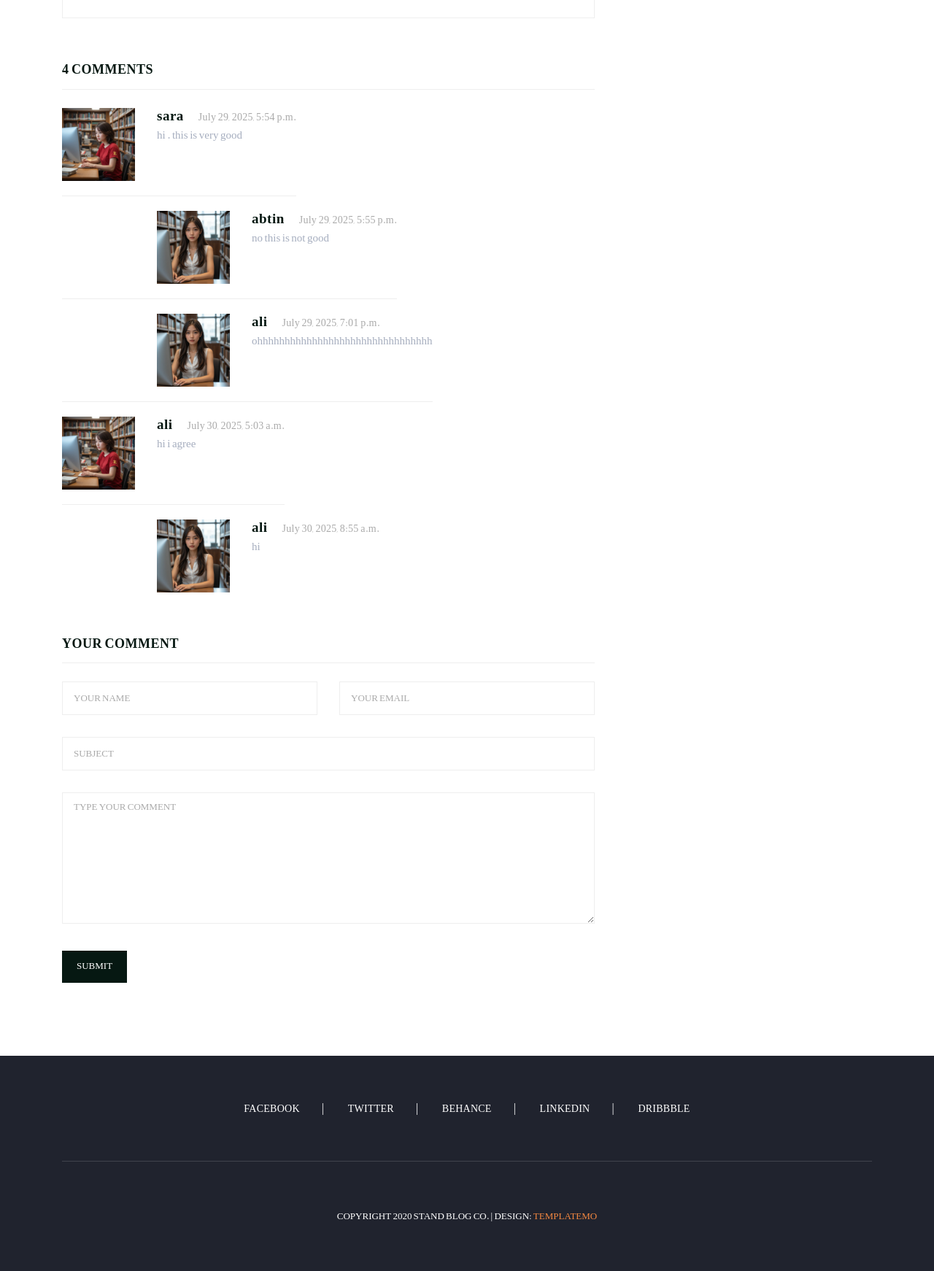
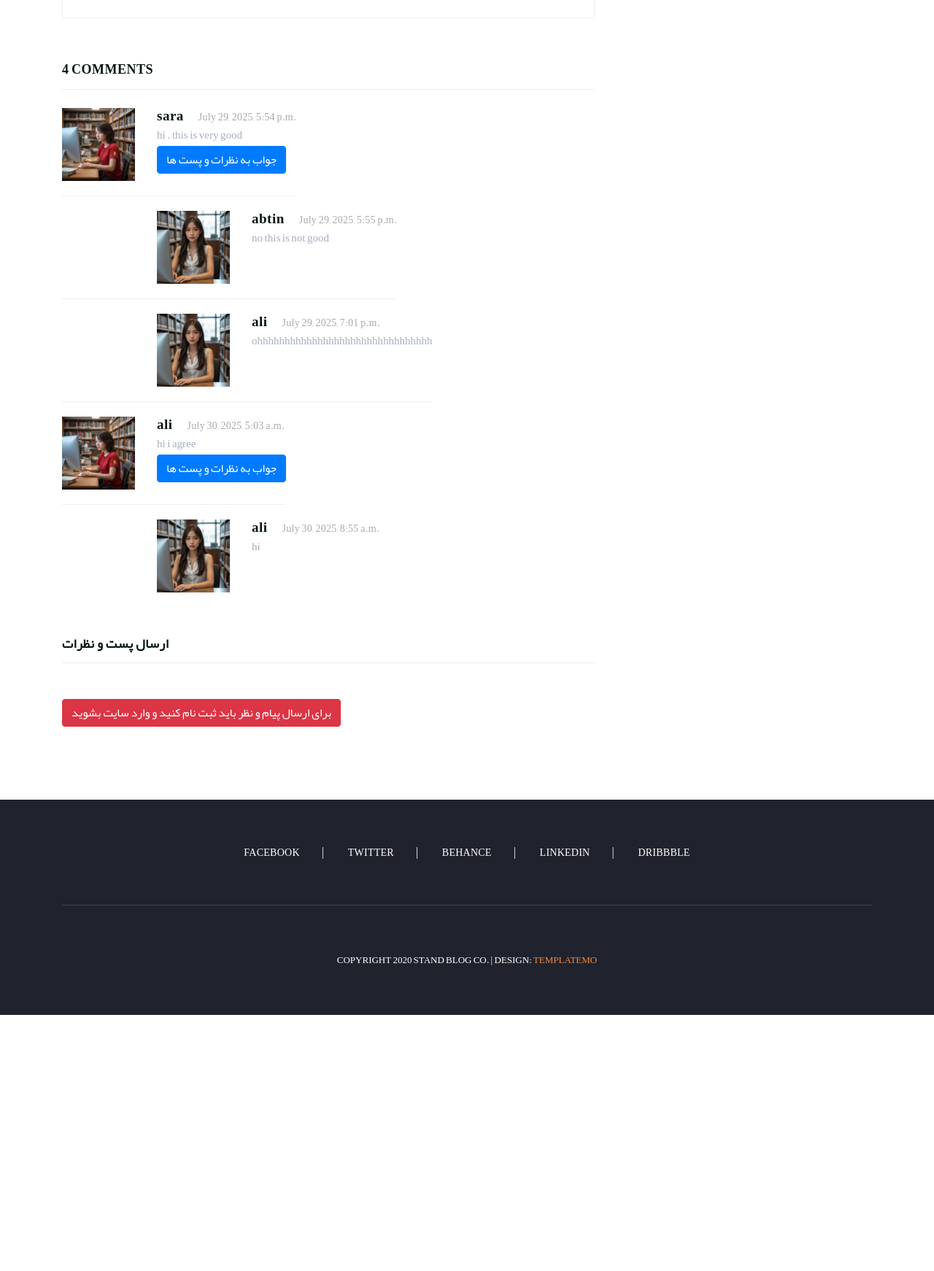
Before and after one commit to alipourfereydoon/personal_website_resume_django, a Django app: page /articles/detail/1 in a window 1280 px wide. Shown: the part 1849-3591 px from the top of the page at 73% size. After the commit the page ends 3240 px from the top, so only its background shows below. Run offline with Django 5.2, Linux system fonts and the light colour scheme; data comes from the database, SQL or seed files in the repository; both versions use the stored data as it was after the commit; some libraries are stand-ins or nearby versions.

Commit message:
add reply button to the posts in detail post page and users can answer and reply to the posts or add a post about an article and send their opinians

```diff
--- a/blog_app/templates/blog_app/article_detail.html
+++ b/blog_app/templates/blog_app/article_detail.html
@@ -108,6 +108,7 @@
                           <div class="right-content">
                             <h4>{{comment.user.username}}<span>{{comment.created_at}}</span></h4>
                             <p> {{comment.body}}</p>
+                            <button  onclick="set_value({{comment.id}})" class="btn btn-primary">جواب به نظرات و پست ها</button>
                           </div>
                         </li>
                         {% endif %}
@@ -137,33 +138,26 @@
                 <div class="col-lg-12">
                   <div class="sidebar-item submit-comment">
                     <div class="sidebar-heading">
-                      <h2>Your comment</h2>
+                      <h2 id="yourcomment">ارسال پست و نظرات</h2>
                     </div>
 
 
 
 
                     <div class="content">
+
+
+
+                    {% if request.user.is_authenticated %}
+
                       <form id="comment" action="#" method="post">
+                        {% csrf_token %}
                         <div class="row">
-                          <div class="col-md-6 col-sm-12">
-                            <fieldset>
-                              <input name="name" type="text" id="name" placeholder="Your name" required="">
-                            </fieldset>
-                          </div>
-                          <div class="col-md-6 col-sm-12">
-                            <fieldset>
-                              <input name="email" type="text" id="email" placeholder="Your email" required="">
-                            </fieldset>
-                          </div>
-                          <div class="col-md-12 col-sm-12">
-                            <fieldset>
-                              <input name="subject" type="text" id="subject" placeholder="Subject">
-                            </fieldset>
-                          </div>
+                          <input type="hidden" id="parent_id" value="" name="parent_id">
+
                           <div class="col-lg-12">
                             <fieldset>
-                              <textarea name="message" rows="6" id="message" placeholder="Type your comment" required=""></textarea>
+                              <textarea name="body" rows="6" id="body" placeholder="Type your comment" required=""></textarea>
                             </fieldset>
                           </div>
                           <div class="col-lg-12">
@@ -173,6 +167,17 @@
                           </div>
                         </div>
                       </form>
+                      {% else %}
+                      <br>
+                      <a class="btn btn-danger" href="{% url "account:login" %}">برای ارسال پیام و نظر باید ثبت نام کنید و وارد سایت بشوید</a>
+
+                      {% endif %}
+
+
+
+
+
+
                     </div>
                   </div>
                 </div>
@@ -185,5 +190,12 @@
         </div>
       </div>
     </section>
+        <script>
+          function set_value(id){
+            document.getElementById('parent_id').value=id;
+            window.location.href='#yourcomment'
+          }
+
+        </script>
 
  {% endblock main %}
--- a/blog_app/views.py
+++ b/blog_app/views.py
@@ -5,6 +5,13 @@ from django.core.paginator import Paginator
 
 def article_detail(request,pk):
     articles = get_object_or_404(Article,id = pk)
+    if request.method == 'POST':
+        parent_id = request.POST.get('parent_id')
+        body = request.POST.get('body')
+        Comment.objects.create(article = articles , user = request.user , body = body , parent_id= parent_id)
+
+
+
     comments = get_object_or_404(Comment,id = pk)
     return render(request,'blog_app/article_detail.html',context={'article':articles , 'comment':comments})
 
```
Also changed, not shown: db.sqlite3.
